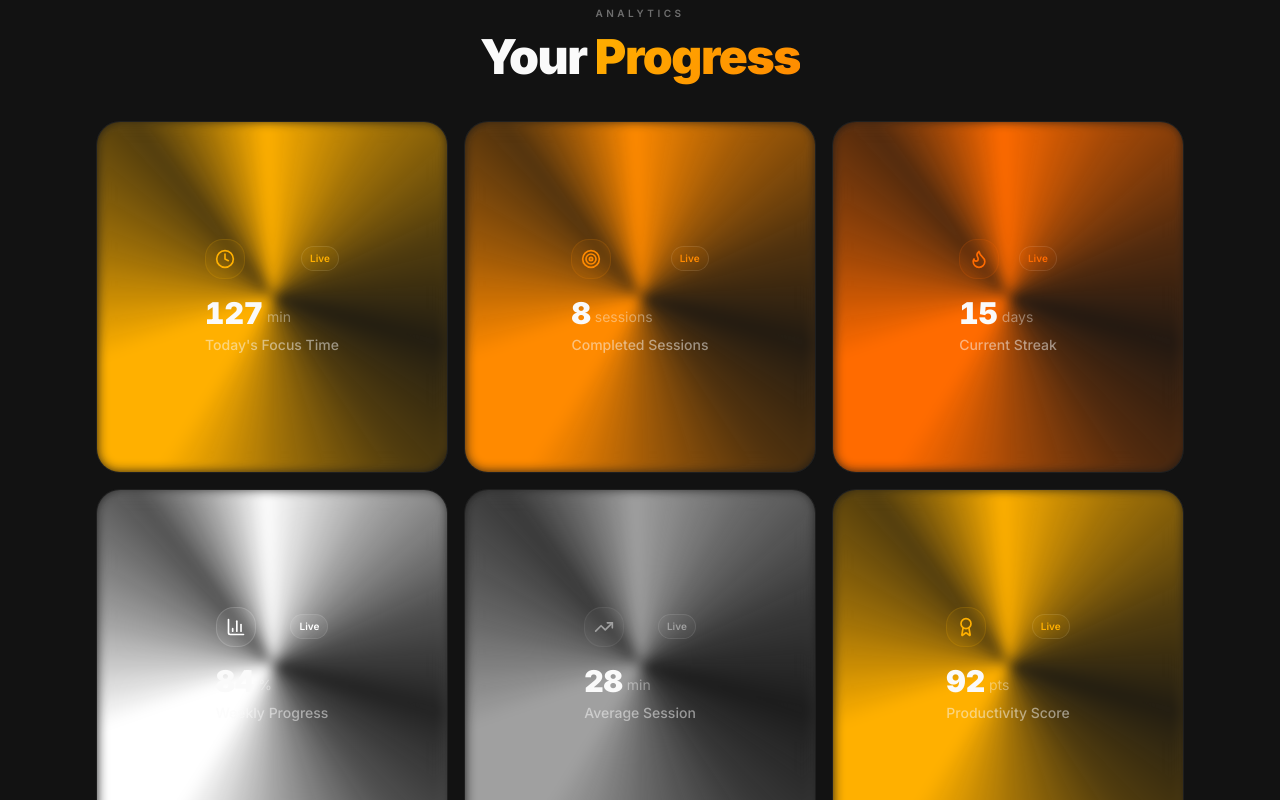
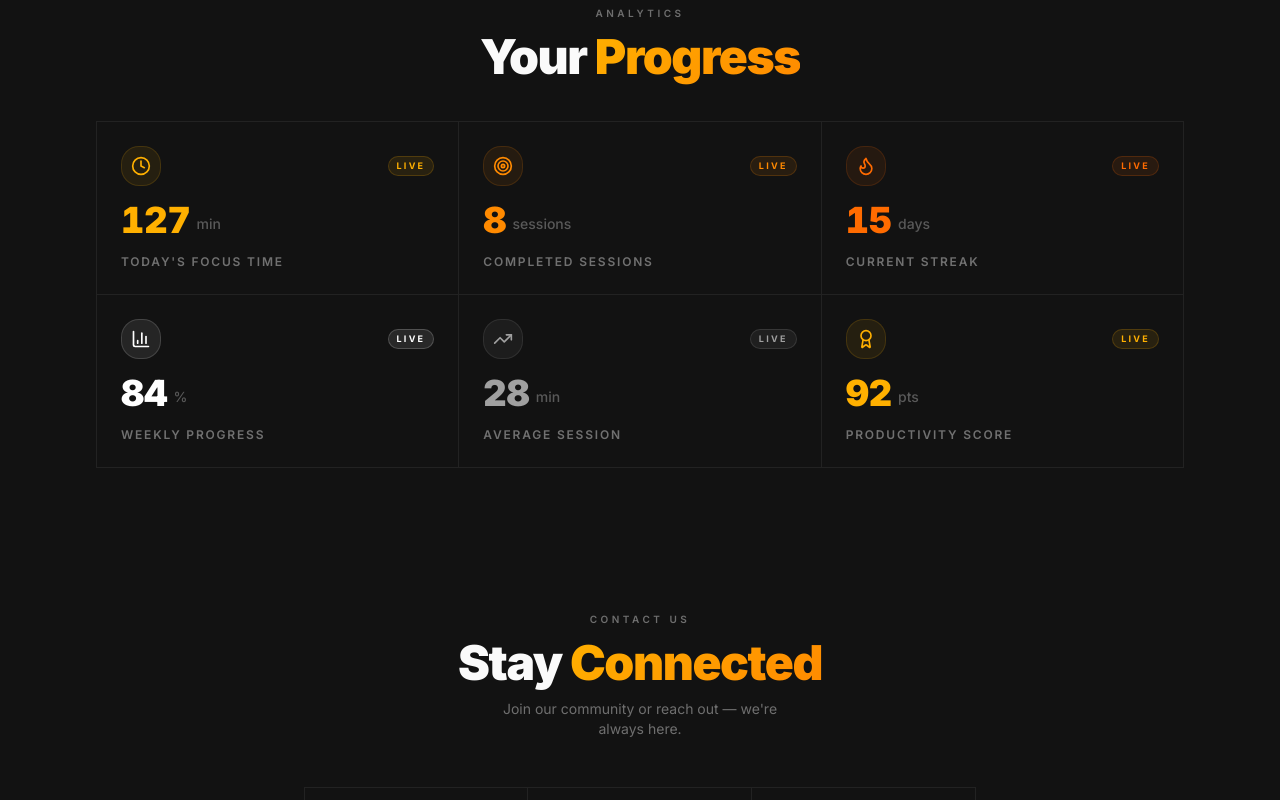
Before and after one commit to Souravsanyal1/timer-page, a Next.js app: page / in a window 1280 px wide. Shown: the part 1040-1840 px from the top of the page. Built offline with nearby package versions, Linux system fonts and the light colour scheme.

Commit message:
feat: redesign Analytics section with StackedLogos-style grid - separator borders, mouse glow, colored numbers, accent bars

```diff
--- a/app/page.tsx
+++ b/app/page.tsx
@@ -235,7 +235,7 @@ function HeroTimer({ remaining, total, status }: { remaining: number; total: num
   );
 }
 
-/* ─────────────── Stat Card ─────────────── */
+/* ─────────────── Stat Card (StackedLogos-style) ─────────────── */
 function StatCard({ icon: Icon, label, value, unit, color, delay }: {
   icon: React.ElementType; label: string; value: number; unit: string; color: string; delay: number;
 }) {
@@ -264,42 +264,46 @@ function StatCard({ icon: Icon, label, value, unit, color, delay }: {
   return (
     <motion.div
       ref={ref}
-      initial={{ opacity: 0, y: 40 }}
+      initial={{ opacity: 0, y: 30 }}
       whileInView={{ opacity: 1, y: 0 }}
-      transition={{ duration: 0.6, delay, ease: [0.22, 1, 0.36, 1] }}
+      transition={{ duration: 0.5, delay, ease: [0.22, 1, 0.36, 1] }}
       viewport={{ once: true }}
-      whileHover={{ y: -4, scale: 1.02 }}
-      className="relative group cursor-pointer w-full rounded-3xl"
+      className="group relative flex flex-col gap-4 p-6 cursor-pointer transition-all duration-300"
+      style={{ borderRight: "1px solid rgba(255,255,255,0.07)", borderBottom: "1px solid rgba(255,255,255,0.07)" }}
+      onMouseEnter={(e) => { (e.currentTarget as HTMLElement).style.background = `${color}0d`; }}
+      onMouseLeave={(e) => { (e.currentTarget as HTMLElement).style.background = "transparent"; }}
     >
-      <GlowBorderCard
-        width="100%"
-        borderRadius="1.5rem"
-        animationDuration={6}
-        gradientColors={[color, `${color}99`, `${color}44`, `${color}11`, `${color}44`, `${color}99`, color]}
-        borderWidth="1.5px"
-        blurAmount="6px"
-        inset="-1.5px"
-        className="p-6"
+      {/* Top row: icon + live badge */}
+      <div className="flex items-center justify-between">
+        <div
+          className="w-10 h-10 rounded-2xl flex items-center justify-center transition-transform duration-300 group-hover:scale-110 group-hover:-translate-y-0.5"
+          style={{ background: `${color}15`, border: `1px solid ${color}25` }}
         >
-        <div className="flex items-center justify-between mb-4">
-          <div className="w-10 h-10 rounded-2xl flex items-center justify-center"
-            style={{ background: `${color}12`, border: `1px solid ${color}25` }}>
           <Icon className="w-5 h-5" style={{ color }} />
         </div>
-          <div className="text-[10px] font-semibold px-2 py-1 rounded-full border border-foreground/10 text-foreground/60"
-            style={{ background: `${color}12`, color }}>
+        <span
+          className="text-[9px] font-bold uppercase tracking-[0.25em] px-2 py-0.5 rounded-full"
+          style={{ background: `${color}18`, color, border: `1px solid ${color}30` }}
+        >
           Live
-          </div>
+        </span>
       </div>
 
-        <div className="mt-2">
-          <div className="flex items-end gap-1 mb-1">
-            <span className="text-3xl font-black text-foreground tabular-nums">{displayed}</span>
-            <span className="text-sm text-foreground/40 mb-1">{unit}</span>
+      {/* Number + unit */}
+      <div className="flex items-end gap-1.5">
+        <span className="text-4xl font-black tabular-nums leading-none" style={{ color }}>
+          {displayed}
+        </span>
+        <span className="text-sm text-white/30 mb-1 font-medium">{unit}</span>
       </div>
-          <p className="text-sm text-foreground/50 font-medium">{label}</p>
-        </div>
-      </GlowBorderCard>
+
+      {/* Label */}
+      <p className="text-xs text-white/40 font-semibold uppercase tracking-[0.15em]">{label}</p>
+
+      {/* Accent bottom bar */}
+      <div className="absolute bottom-0 left-6 right-6 h-px rounded-full opacity-0 group-hover:opacity-100 transition-opacity duration-300"
+        style={{ background: `linear-gradient(90deg, transparent, ${color}, transparent)` }}
+      />
     </motion.div>
   );
 }
@@ -560,8 +564,52 @@ export default function FocusTimerPage() {
                 </span>
               </h2>
             </motion.div>
-            <div className="grid grid-cols-1 sm:grid-cols-2 lg:grid-cols-3 gap-4">
+
+            {/* StackedLogos-style stats grid */}
+            <div
+              className="relative w-full"
+              onMouseMove={(e) => {
+                const rect = e.currentTarget.getBoundingClientRect();
+                e.currentTarget.style.setProperty("--sx", `${e.clientX - rect.left}px`);
+                e.currentTarget.style.setProperty("--sy", `${e.clientY - rect.top}px`);
+              }}
+            >
+              {/* Ambient mouse glow */}
+              <div
+                className="stats-mouse-glow pointer-events-none absolute inset-0 z-0 opacity-0 transition-opacity duration-300"
+                style={{ background: "radial-gradient(600px circle at var(--sx,50%) var(--sy,50%), rgba(255,138,0,0.06), transparent 60%)" }}
+              />
+              {/* Border glow */}
+              <div
+                className="stats-border-glow pointer-events-none absolute inset-0 z-10 opacity-0 transition-opacity duration-300"
+                style={{
+                  background: "radial-gradient(500px circle at var(--sx,50%) var(--sy,50%), rgba(255,180,0,0.7), transparent 40%)",
+                  maskImage: "repeating-linear-gradient(to right, transparent, transparent calc(33.333% - 1px), black calc(33.333% - 1px), black 33.333%), repeating-linear-gradient(to bottom, transparent, transparent calc(50% - 1px), black calc(50% - 1px), black 50%)",
+                  WebkitMaskImage: "repeating-linear-gradient(to right, transparent, transparent calc(33.333% - 1px), black calc(33.333% - 1px), black 33.333%), repeating-linear-gradient(to bottom, transparent, transparent calc(50% - 1px), black calc(50% - 1px), black 50%)",
+                  maskComposite: "add",
+                  WebkitMaskComposite: "source-over",
+                }}
+              />
+              <div
+                className="grid grid-cols-1 sm:grid-cols-2 lg:grid-cols-3"
+                style={{ borderTop: "1px solid rgba(255,255,255,0.07)", borderLeft: "1px solid rgba(255,255,255,0.07)" }}
+                onMouseEnter={(e) => {
+                  const wrap = e.currentTarget.parentElement;
+                  if (wrap) {
+                    (wrap.querySelector(".stats-mouse-glow") as HTMLElement).style.opacity = "1";
+                    (wrap.querySelector(".stats-border-glow") as HTMLElement).style.opacity = "1";
+                  }
+                }}
+                onMouseLeave={(e) => {
+                  const wrap = e.currentTarget.parentElement;
+                  if (wrap) {
+                    (wrap.querySelector(".stats-mouse-glow") as HTMLElement).style.opacity = "0";
+                    (wrap.querySelector(".stats-border-glow") as HTMLElement).style.opacity = "0";
+                  }
+                }}
+              >
                 {stats.map((stat) => <StatCard key={stat.label} {...stat} />)}
+              </div>
             </div>
           </section>
 
```
Lines whose indentation alone changed are shown as unchanged.
